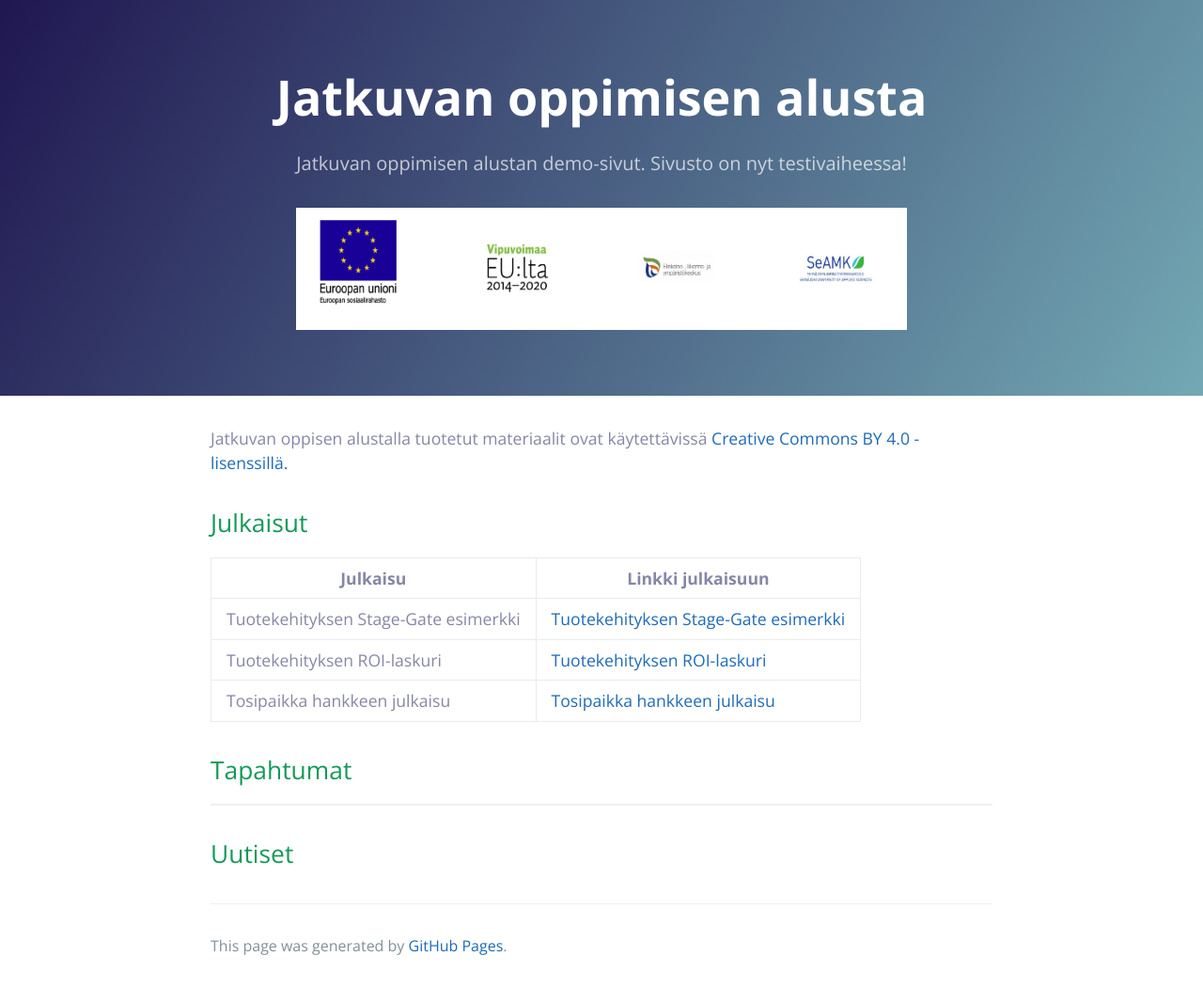
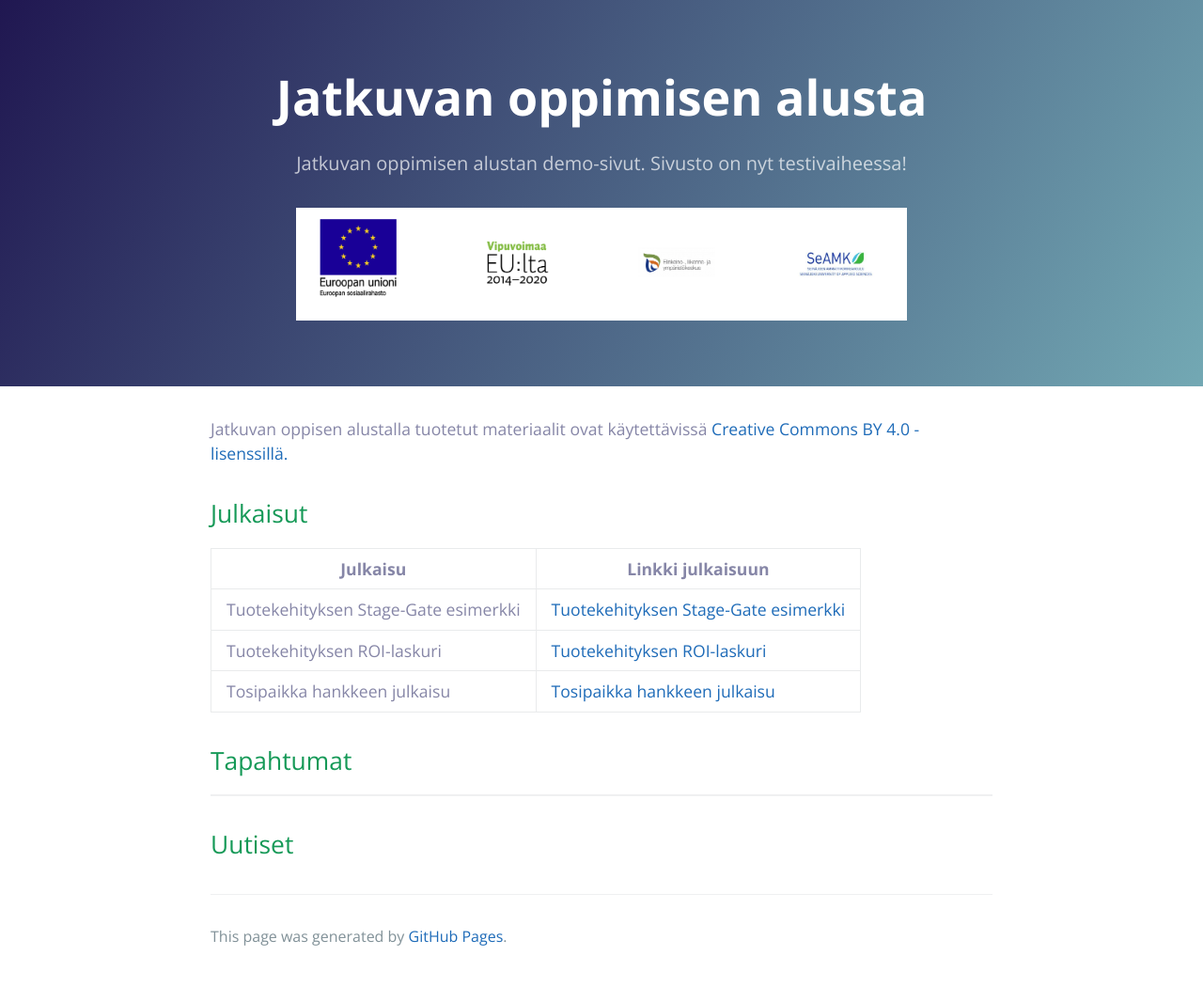
Before and after one commit to martti-testi/martti-testi.github.io, a Jekyll site: the page built from index.md, in a window 1280 px wide. Shown: the whole page at 94% size. Built offline with Jekyll 4.4.1, drawn with Linux system fonts in a browser that asks for light colours.

Commit message:
Update default.html

```diff
--- a/_layouts/default.html
+++ b/_layouts/default.html
@@ -25,7 +25,7 @@
         <a href="{{ site.github.zip_url }}" class="btn">Download .zip</a>
         <a href="{{ site.github.tar_url }}" class="btn">Download .tar.gz</a>
       {% endif %}
-      <img src="/assets/images/logo-esr-vipu-ely-seamk.PNG" alt="Rahoittajien logot" style="width:650px;height:130px;">
+      <img src="/assets/images/logo-esr-vipu-ely-seamk.PNG" alt="Rahoittajien logot" style="width:650px;height:120px;">
     </header>
 
 
```
